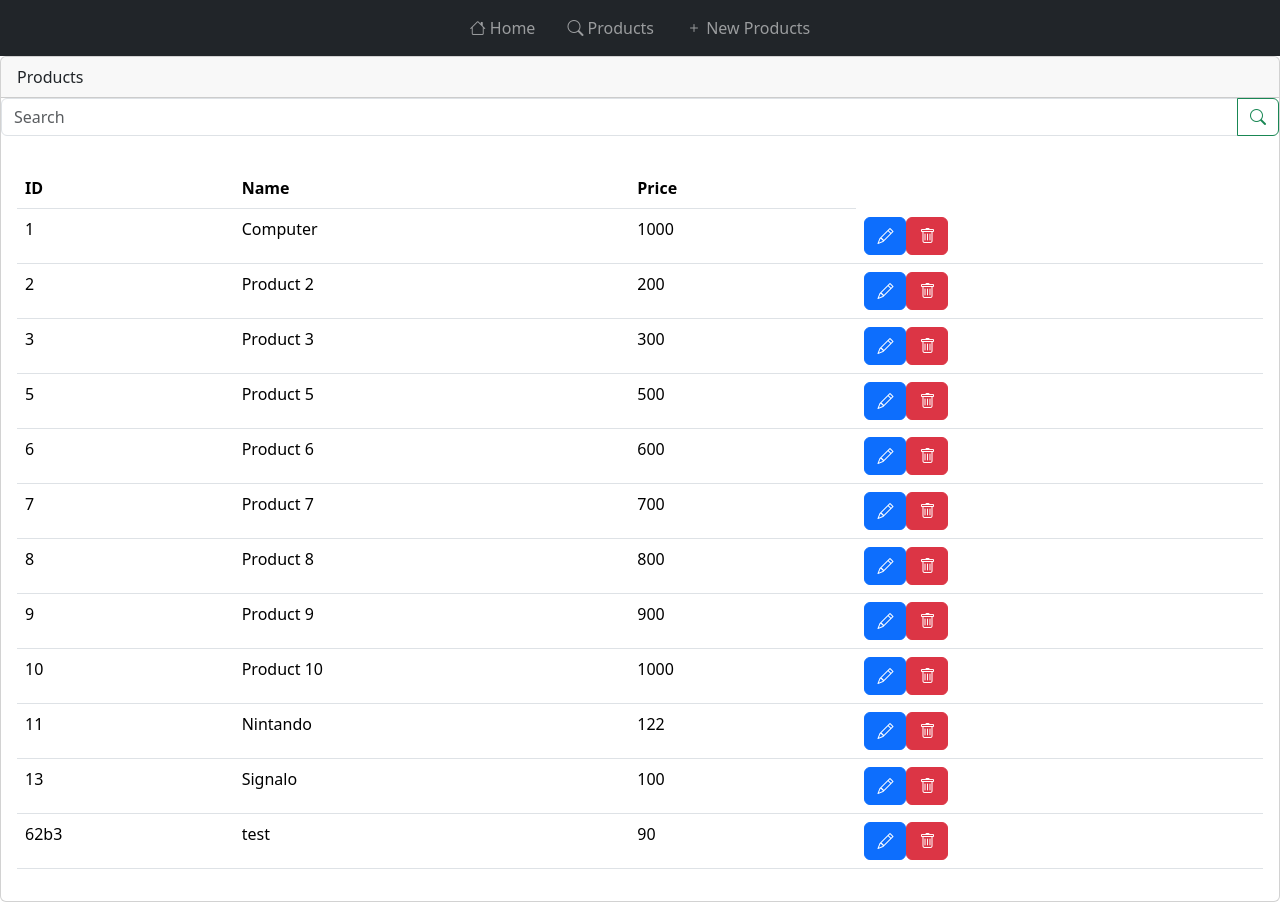
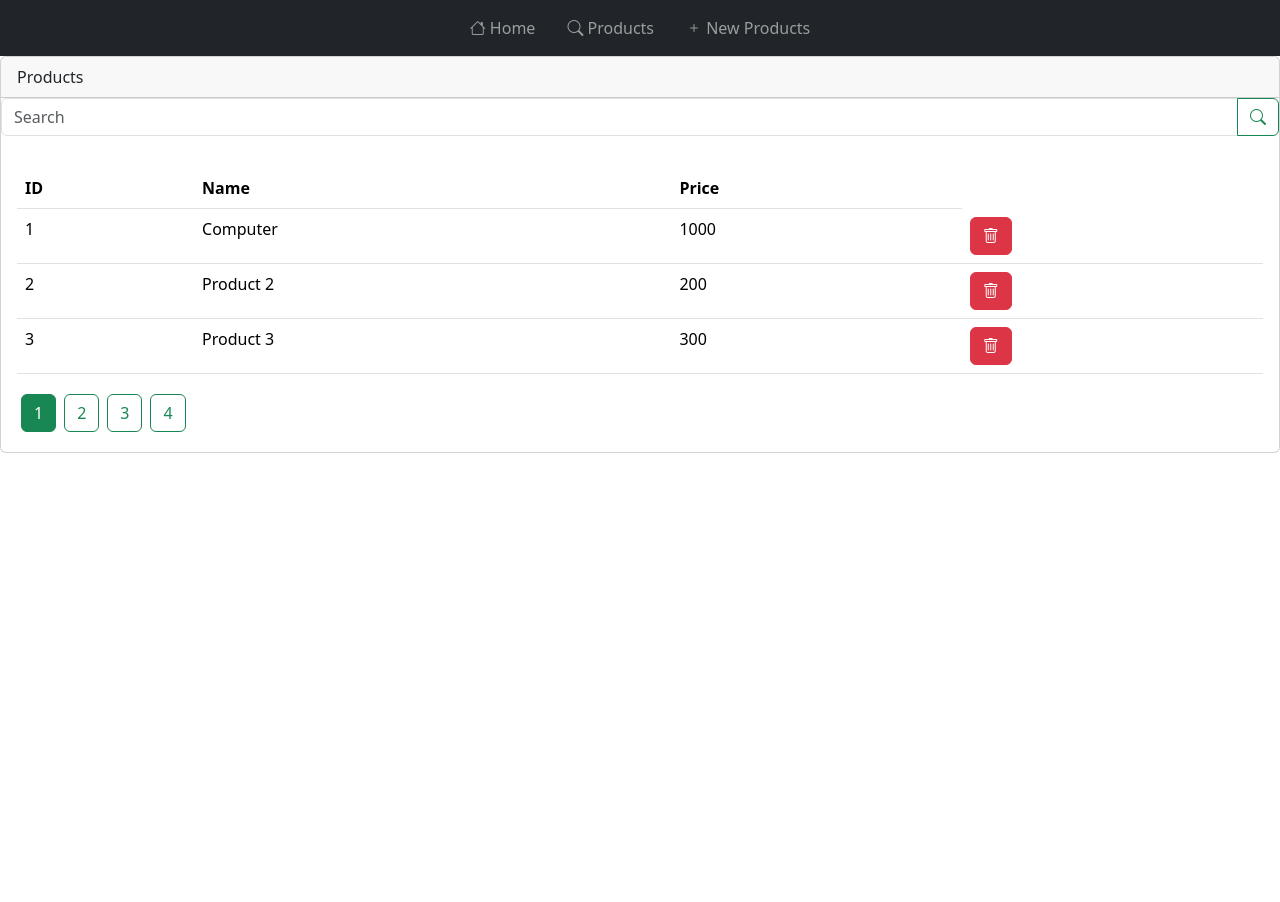
Before and after one commit to ELMOUADDIBE/tp4-AngularDemo, an Angular app in the folder demoTP4/: page /products in a window 1280 px wide. After the commit the page ends 800 px from the top, so only its background shows below. Built offline with nearby package versions, Linux system fonts and the light colour scheme; data requests are answered from the project's data file.

Commit message:
fix error

```diff
--- a/demoTP4/src/app/app.module.ts
+++ b/demoTP4/src/app/app.module.ts
@@ -1,13 +1,14 @@
 import { NgModule } from '@angular/core';
 import { BrowserModule, provideClientHydration } from '@angular/platform-browser';
+import { HttpClientModule, provideHttpClient, withFetch} from '@angular/common/http';
+import { FormsModule, ReactiveFormsModule } from '@angular/forms';
 
 import { AppRoutingModule } from './app-routing.module';
 import { AppComponent } from './app.component';
 import { HomeComponent } from './home/home.component';
 import { ProductsComponent } from './products/products.component';
 import { NewProductsComponent } from './new-products/new-products.component';
-import { HttpClientModule, provideHttpClient, withFetch} from '@angular/common/http';
-import { FormsModule, ReactiveFormsModule } from '@angular/forms';
+import { AppStateService } from './services/app-state.service';
 
 @NgModule({
   declarations: [
--- a/demoTP4/src/app/products/products.component.html
+++ b/demoTP4/src/app/products/products.component.html
@@ -3,7 +3,7 @@
         Products
     </div>
     <div class="input-group mb-3">
-        <input type="text" [(ngModel)]="keyword" class="form-control" placeholder="Search" aria-label="Search" aria-describedby="search-icon">
+        <input type="text" [(ngModel)]="appState.productsState.keyword" class="form-control" placeholder="Search" aria-label="Search" aria-describedby="search-icon">
         <button  (click)="searchProducts()" class="btn btn-outline-success" type="button" id="search-icon">
             <i class="bi bi-search"></i>
         </button>
@@ -18,20 +18,31 @@
                 </tr>
             </thead>
             <tbody>
-                <tr *ngFor="let product of products">
+                <tr *ngFor="let product of appState.productsState.products">
                     <td>{{ product.id }}</td>
                     <td>{{ product.name }}</td>
                     <td>{{ product.price }}</td>
                     <td>
-                        <button class="btn btn-primary" (click)="editProduct(product)">
+                        <!-- <button class="btn btn-primary" (click)="handleEdit(product)">
                             <i class="bi bi-pencil"></i>
-                        </button>
-                        <button class="btn btn-danger" (click)="deleteProduct(product)">
+                        </button> -->
+                        <button class="btn btn-danger" (click)="handleDelete(product)">
                             <i class="bi bi-trash"></i>
                         </button>
                     </td>
                 </tr>
             </tbody>
         </table>
+        <ul class="nav nav-pills">
+            <li *ngFor="let page of [].constructor(this.appState.productsState.totalPages); let i=index">
+              <button (click)="handleGotoPage(i+1)"
+                      [ngClass]="this.appState.productsState.currentPage==(i+1)?'btn-success '
+                      :'btn-outline-success'"
+                      class="btn m-1"
+                      >
+                {{(i+1)}}
+              </button>
+            </li>
+          </ul>
     </div>
 </div>
--- a/demoTP4/src/app/products/products.component.ts
+++ b/demoTP4/src/app/products/products.component.ts
@@ -3,61 +3,79 @@ import { Component, OnInit } from '@angular/core';
 import { ProductService } from '../services/product.service';
 import { Observable } from 'rxjs';
 import { Product } from '../model/product.model';
+import { Router } from '@angular/router';
+import { AppStateService } from '../services/app-state.service';
 
 @Component({
   selector: 'app-products',
   templateUrl: './products.component.html',
   styleUrl: './products.component.css'
 })
-export class ProductsComponent implements OnInit {
-  products : Array<Product> = [];
-  public keyword: string = '';
-  constructor(private productsService: ProductService) {
+export class ProductsComponent implements OnInit{
+
+  constructor(private productService:ProductService,
+              private router : Router , public appState : AppStateService) {
   }
 
   ngOnInit() {
-    this.getProducts();
-    }
+    this.searchProducts();
+  }
 
-    getProducts(){
-      this.productsService.getProducts().subscribe({
-        next: data => {
-          this.products = data;
+  searchProducts(){
+    /*
+    this.appState.setProductState({
+      status :"LOADING"
+    });*/
+    this.productService.searchProducts(
+      this.appState.productsState.keyword,
+      this.appState.productsState.currentPage,
+      this.appState.productsState.pageSize)
+      .subscribe({
+        next : (resp) => {
+          let products=resp.body as Product[];
+          let totalProducts:number=parseInt(resp.headers.get('x-total-count')!);
+          //this.appState.productsState.totalProducts=totalProducts;
+          let totalPages=
+            Math.floor(totalProducts / this.appState.productsState.pageSize);
+          if(totalProducts % this.appState.productsState.pageSize !=0 ){
+            ++totalPages;
+          }
+          this.appState.setProductState({
+            products :products,
+            totalProducts : totalProducts,
+            totalPages : totalPages,
+            status :"LOADED"
+          })
         },
-        error: error => {
-          console.log(error);
+        error : err => {
+          this.appState.setProductState({
+            status : "ERROR",
+            errorMessage :err
+          })
         }
       })
 
-      //this.products = this.productsService.getProducts();
-    }
+    //this.products=this.productService.getProducts();
+  }
 
-    deleteProduct(product: Product) {
-      if(confirm('Are you sure you want to delete this product?')) {
-        this.productsService.deleteProduct(product).subscribe({
-          next: _ => {
-            this.products = this.products.filter(p => p.id !== product.id);
-          },
-          error: error => {
-            console.log(error);
-          }
-        });
+
+  handleDelete(product: Product) {
+    if(confirm("Etes vous sûre?"))
+    this.productService.deleteProduct(product).subscribe({
+      next:value => {
+        //this.getProducts();
+        //this.appState.productsState.products=
+          //this.appState.productsState.products.filter((p:any)=>p.id!=product.id);
+        this.searchProducts();
       }
-    }
+    })
+  }
+  handleGotoPage(page: number) {
+    this.appState.productsState.currentPage=page;
+    this.searchProducts();
+  }
 
-    editProduct(p:Product){
-      //
-    }
-
-    searchProducts(){
-      this.productsService.searchProducts(this.keyword).subscribe({
-        next: data => {
-          this.products = data;
-        },
-        error: error => {
-          console.log(error);
-        }
-      })
-    }
-
+  handleEdit(product: Product) {
+    this.router.navigateByUrl(`/admin/editProduct/${product.id}`)
+  }
 }
--- /dev/null
+++ b/demoTP4/src/app/services/app-state.service.ts
@@ -0,0 +1,33 @@
+import { Injectable } from '@angular/core';
+
+
+@Injectable({
+  providedIn: 'root'
+})
+export class AppStateService {
+  public productsState :any ={
+    products:[],
+    keyword : "",
+    totalPages:0,
+    pageSize:3,
+    currentPage :1,
+    totalProducts :0,
+    status : "",
+    errorMessage :""
+  }
+
+  public authState :any ={
+    isAuthenticated : false,
+    username : undefined,
+    roles : undefined,
+    token : undefined
+  }
+  constructor() { }
+
+  public  setProductState(state :any):void {
+    this.productsState={...this.productsState, ...state}
+  }
+  public setAuthState(state : any) :void{
+    this.authState={...this.authState, ...state};
+  }
+}
--- a/demoTP4/src/app/services/product.service.ts
+++ b/demoTP4/src/app/services/product.service.ts
@@ -7,22 +7,26 @@ import { Product } from '../model/product.model';
   providedIn: 'root'
 })
 export class ProductService {
-
+  private host : string ="http://localhost:8888";
   constructor(private http: HttpClient) { }
 
-  public getProducts(): Observable<Array<Product>> {
-    return this.http.get<Array<Product>>('http://localhost:8888/products');
+  public searchProducts(keyword :string="",page : number=1, size:number=4){
+    return this.http.get(`${this.host}/products?name_like=${keyword}&_page=${page}&_limit=${size}`,{observe:'response'});
+  }
+  public deleteProduct(product:Product){
+    return this.http.delete<any>(`${this.host}/products/${product.id}`);
   }
 
-  public deleteProduct(p: Product) {
-    return this.http.delete(`http://localhost:8888/products/${p.id}`);
+  saveProduct(product: Product):Observable<Product> {
+    return this.http.post<Product>(`${this.host}/products`,
+      product);
   }
 
-  public saveProduct(p: Product): Observable<Product> {
-    return this.http.post<Product>('http://localhost:8888/products/', p);
+  getProductById(productId: number) : Observable<Product> {
+    return this.http.get<Product>(`${this.host}/products/${productId}`);
   }
 
-  public searchProducts(keyword: string): Observable<Array<Product>> {
-    return this.http.get<Array<Product>>(`http://localhost:8888/products?name_like=${keyword}`);
+  updateProduct(product: Product):Observable<Product> {
+    return this.http.put<Product>(`${this.host}/products/${product.id}`,product);
   }
 }
```
